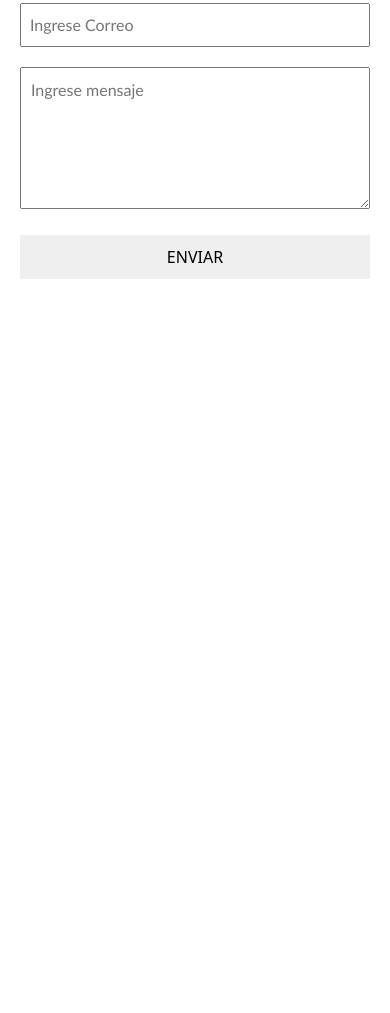
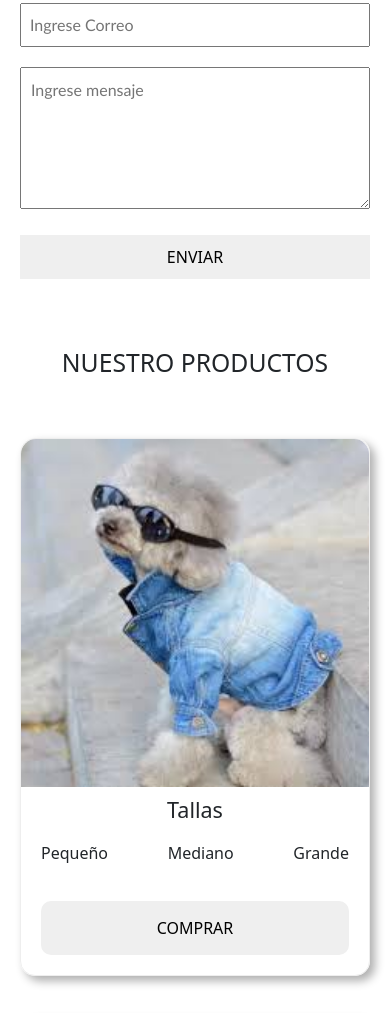
Before and after one commit to mariotorres94/Project-1---Ucamp, a plain HTML site: page index.html in a window 390 px wide. Shown: the part 667-1680 px from the top of the page. Before the commit the page ends 975 px from the top, so only its background shows below. Drawn offline with nearby package versions, Linux system fonts and the light colour scheme.

Commit message:
Main Mobile

```diff
--- a/index.html
+++ b/index.html
@@ -70,5 +70,62 @@
                 </form>
             </div>
         </section>
+
+        <main class="main main__contenedor">
+            <h2>NUESTRO PRODUCTOS</h2>
+            <div class="main__productos">
+                <div class="main__productos--contenido">
+                    <div class="main__productos--img">
+                        <img src="/images/traje1.jfif" alt="">
+                    </div>
+                    <div class="main__productos--tallas">
+                        <h4>Tallas</h4>
+                        <ul>
+                            <li>Pequeño</li>
+                            <li>Mediano</li>
+                            <li>Grande</li>
+                        </ul>
+                    </div>
+                    <div class="main__productos--button">
+                        <button>COMPRAR</button>
+                    </div>
+                </div>
+                <div class="main__productos--contenido">
+                    <div class="main__productos--img">
+                        <img src="/images/traje2.jfif" alt="">
+                    </div>
+                    <div class="main__productos--tallas">
+                        <h4>Tallas</h4>
+                        <ul>
+                            <li>Pequeño</li>
+                            <li>Mediano</li>
+                            <li>Grande</li>
+                        </ul>
+                    </div>
+                    <div class="main__productos--button">
+                        <button>COMPRAR</button>
+                    </div>
+                </div>
+                <div class="main__productos--contenido">
+                    <div class="main__productos--img">
+                        <img src="/images/traje3.jfif" alt="">
+                    </div>
+                    <div class="main__productos--tallas">
+                        <h4>Tallas</h4>
+                        <ul>
+                            <li>Pequeño</li>
+                            <li>Mediano</li>
+                            <li>Grande</li>
+                        </ul>
+                    </div>
+                    <div class="main__productos--button">
+                        <button>COMPRAR</button>
+                    </div>
+                </div>
+            </div>
+            <div class="main__productos--button">
+                <button>VER MÁS</button>
+            </div>
+        </main>
     </body>
 </html>
--- a/styles.css
+++ b/styles.css
@@ -175,3 +175,57 @@ img {
     border: none;
     padding: 10px;
 }
+
+/* .section__formulario button:hover {
+    background: linear-gradient(225deg, #d3e4f2 35%, #f8979e 100%);
+    color: var(--white);
+} */
+
+.main {
+    padding: 20px;
+    text-align: center;
+}
+
+.main h2{
+    padding: 20px;
+}
+
+.main__productos {
+    display: block;
+}
+
+.main__productos--contenido {
+    border: 1px solid #eee;
+    box-shadow: 5px 5px 10px rgb(175, 175, 175);
+    margin: 40px 0;
+    border-radius: 15px;
+}
+
+.main__productos--img {
+    width: 100%;
+}
+
+.main__productos--img > img{
+    border-radius: 15px 15px 0 0;
+}
+
+.main__productos--tallas h4{
+    padding: 10px;
+}
+
+.main__productos--tallas ul{
+    display: flex;
+    justify-content: space-between;
+    padding: 0 20px;
+}
+
+.main__productos--button{
+    padding: 20px;
+}
+
+.main__productos--button button{
+    border: none;
+    width: 100%;
+    padding: 15px;
+    border-radius: 10px;
+}
```
Also changed, not shown: images/traje1.jfif (added), images/traje2.jfif (added), images/traje3.jfif (added), images/traje4.jfif (added), images/traje5.jfif (added), images/traje6.jfif (added).
